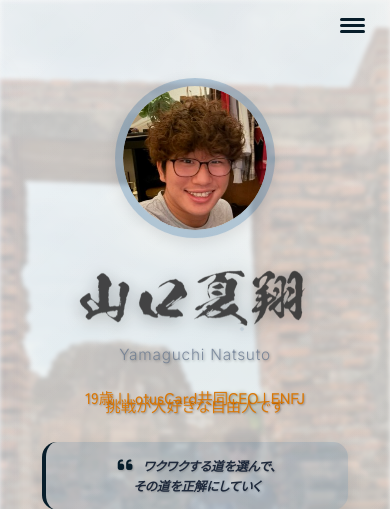
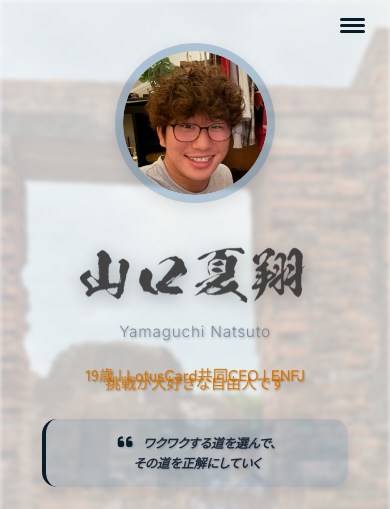
Before and after one commit to Natsuto-git/Natsuto-Yamaguchi-, a website built with Vite: page index.html in a window 390 px wide. Shown: the top 509 px of the page. Built offline with nearby package versions, Linux system fonts and the light colour scheme; files whose address does not match are found by name; a web font is replaced by a local one.

Commit message:
ヒーローが上に動かない原因を修正（padding/top余白削減・モバイルpadding除去・全体-180px）

```diff
--- a/styles.css
+++ b/styles.css
@@ -877,7 +877,7 @@ h1, h2, h3, h4, h5, h6 {
     transition: background 0.3s ease;
     position: relative;
     overflow: hidden;
-    padding-top: 100px;
+    padding-top: 70px;
 }
 
 .hero-section::after {
@@ -2058,8 +2058,8 @@ button, a, .card, .skill-category, .highlight-item {
     .hero-content {
         grid-template-columns: 1fr;
         text-align: center;
-        gap: 1rem;
-        padding-top: 2rem;
+        gap: 0.5rem;
+        padding-top: 0rem;
     }
 
     .profile-image {
@@ -2122,14 +2122,14 @@ button, a, .card, .skill-category, .highlight-item {
 
     /* Hero section mobile optimization */
     .hero {
-        padding: 3rem 0 1rem;
+        padding: 2rem 0 0.5rem;
         min-height: 85vh;
         display: flex;
         flex-direction: column;
     }
 
     .hero-container {
-        margin-top: -160px;
+        margin-top: -180px;
     }
 
     .hero-content {
```
